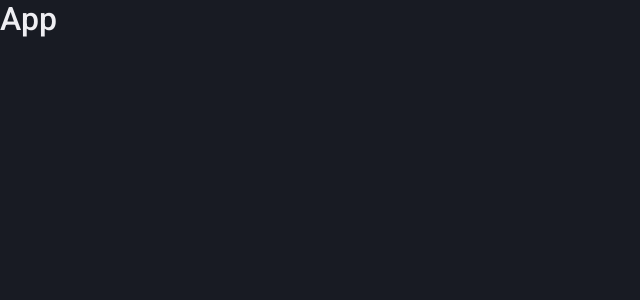
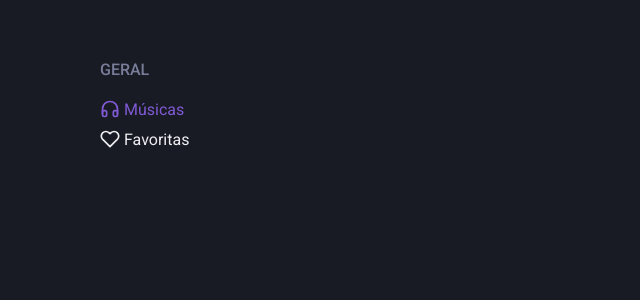
Before and after one commit to murilorvargas/deezer-webapp, a Next.js app: page / in a window 1280 px wide. Shown: the top 300 px of the page, without its empty margins (0-640 px from the left). Built offline with nearby package versions, Linux system fonts and the light colour scheme.

Commit message:
feat: add home page

```diff
--- a/src/pages/index.tsx
+++ b/src/pages/index.tsx
@@ -1,8 +1,19 @@
 import Head from 'next/head'
+
+import SideBar from '../components/SideBar'
+
+import { Container } from '../styles/pages/Home'
 
 
 export default function Home() {
   return (
-    <h1>App</h1>
+    <>
+      <Head>
+        <title>Home</title>
+      </Head>
+      <Container>
+        <SideBar />
+      </Container>
+    </>
   )
 }
--- /dev/null
+++ b/src/styles/pages/Home.ts
@@ -0,0 +1,11 @@
+import styled from 'styled-components';
+
+export const Container = styled.main`
+    max-width: 1120px;
+    margin: 0 auto;
+    padding: 0 2rem;
+
+    > aside:nth-child(1) {
+        margin-top: 60px;
+    }
+`;
```
